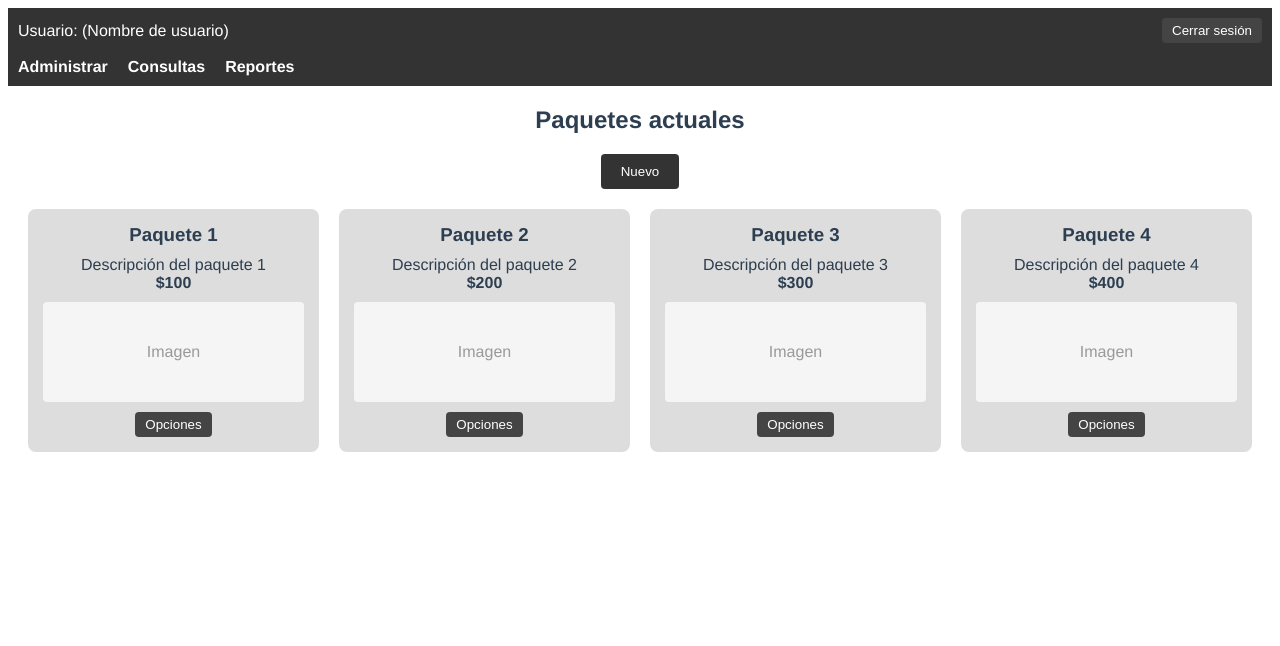
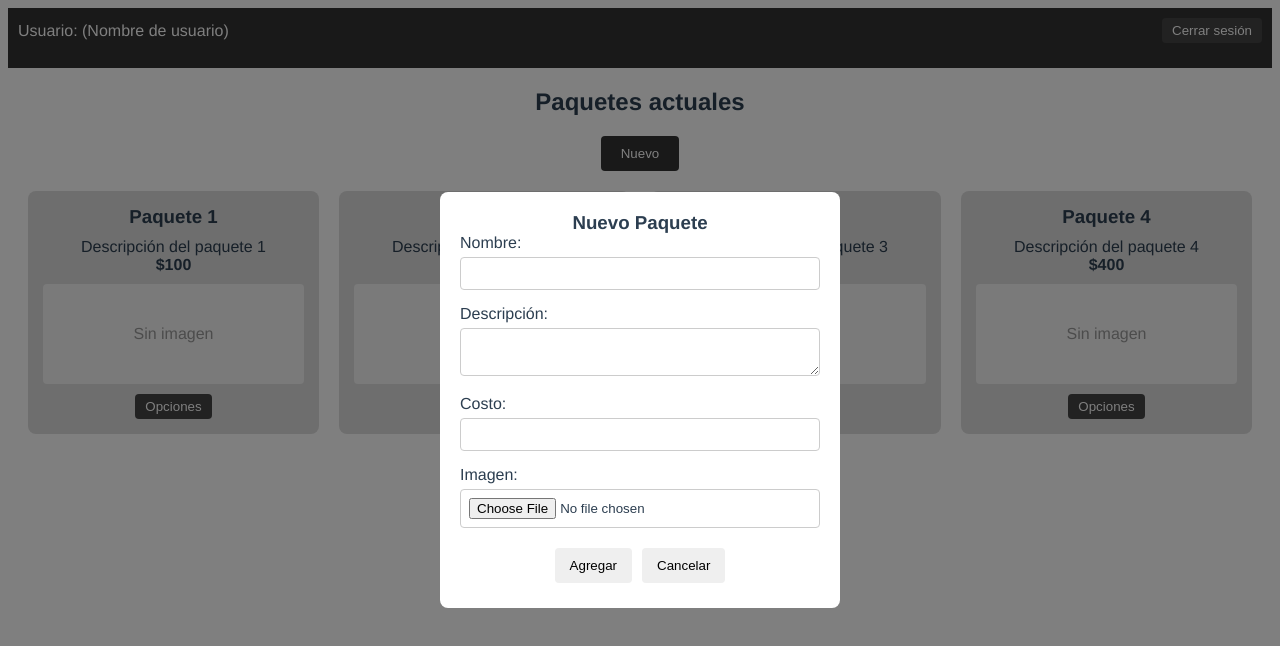
Before and after one commit to ErickLabrada/Eilyn-Garcia-Fotografia-Sistema-Gestion, a Vue app in the folder sistema_fotografia/: page /paquetes in a window 1280 px wide. Both pictures are taken after a click on the button "Nuevo". Shown: the top 646 px of the page. Built offline with nearby package versions, Linux system fonts and the light colour scheme.

Commit message:
Cascaron paquetes
Se completo el cascaron de paquetes donde se pueden agregar, editar y eliminar paquetes

```diff
--- a/sistema_fotografia/src/components/PaginaPaquetes.vue
+++ b/sistema_fotografia/src/components/PaginaPaquetes.vue
@@ -18,66 +18,194 @@
 
   <div id="paquetes">
     <h2>Paquetes actuales</h2>
-    <button class="nuevo-boton" @click="nuevoPaquete">Nuevo</button>
+    <button class="nuevo-boton" @click="abrirModalNuevo">Nuevo</button>
     <div class="paquetes-grid">
       <div class="paquete-card" v-for="paquete in paquetes" :key="paquete.nombre">
         <h3>{{ paquete.nombre }}</h3>
         <p>{{ paquete.descripcion }}</p>
         <p><strong>{{ paquete.costo }}</strong></p>
-        <div class="imagen-placeholder">Imagen</div>
-        <button class="opciones-boton">Opciones</button>
+        <div class="imagen-placeholder">
+          <img v-if="paquete.imagen" :src="paquete.imagen" alt="Imagen del paquete" />
+          <span v-else>Sin imagen</span>
+        </div>
+        <button class="opciones-boton" @click="abrirModal(paquete)">Opciones</button>
       </div>
     </div>
   </div>
+
+  <div v-if="modalNuevoVisible" class="modal-overlay">
+    <div class="modal">
+      <h3>Nuevo Paquete</h3>
+      <form @submit.prevent="agregarPaquete">
+        <div class="form-group">
+          <label for="nuevoNombre">Nombre:</label>
+          <input type="text" id="nuevoNombre" v-model="nuevoPaquete.nombre" required />
+        </div>
+        <div class="form-group">
+          <label for="nuevaDescripcion">Descripción:</label>
+          <textarea id="nuevaDescripcion" v-model="nuevoPaquete.descripcion" required></textarea>
+        </div>
+        <div class="form-group">
+          <label for="nuevoCosto">Costo:</label>
+          <input type="text" id="nuevoCosto" v-model="nuevoPaquete.costo" required />
+        </div>
+        <div class="form-group">
+          <label for="nuevaImagen">Imagen:</label>
+          <input type="file" id="nuevaImagen" @change="cargarNuevaImagen" />
+        </div>
+        <div class="modal-actions">
+          <button type="submit">Agregar</button>
+          <button type="button" @click="cerrarModalNuevo">Cancelar</button>
+        </div>
+      </form>
+    </div>
+  </div>
+
+  <div v-if="modalVisible" class="modal-overlay">
+    <div class="modal">
+      <h3>Detalles del Paquete</h3>
+      <p><strong>Nombre:</strong> {{ paqueteSeleccionado.nombre }}</p>
+      <p><strong>Descripción:</strong> {{ paqueteSeleccionado.descripcion }}</p>
+      <p><strong>Costo:</strong> {{ paqueteSeleccionado.costo }}</p>
+      <p>
+        <strong>Estado:</strong>
+        <span>{{ paqueteSeleccionado.activo ? 'Activo' : 'Inactivo' }}</span>
+        <button @click="toggleEstadoPaquete">{{ paqueteSeleccionado.activo ? 'Desactivar' : 'Activar' }}</button>
+      </p>
+      <div class="modal-actions">
+        <button @click="abrirEditarPaquete">Editar</button>
+        <button @click="eliminarPaquete">Eliminar</button>
+        <button @click="cerrarModal">Cerrar</button>
+      </div>
+    </div>
+  </div>
+
+  <div v-if="modalEditarVisible" class="modal-overlay">
+    <div class="modal">
+      <h3>Editar Paquete</h3>
+      <form @submit.prevent="guardarCambios">
+        <div class="form-group">
+          <label for="nombre">Nombre:</label>
+          <input type="text" id="nombre" v-model="paqueteSeleccionado.nombre" />
+        </div>
+        <div class="form-group">
+          <label for="descripcion">Descripción:</label>
+          <textarea id="descripcion" v-model="paqueteSeleccionado.descripcion"></textarea>
+        </div>
+        <div class="form-group">
+          <label for="costo">Costo:</label>
+          <input type="text" id="costo" v-model="paqueteSeleccionado.costo" />
+        </div>
+        <div class="form-group">
+          <label for="imagen">Imagen:</label>
+          <input type="file" id="imagen" @change="cargarImagen" />
+        </div>
+        <div class="modal-actions">
+          <button type="submit">Guardar</button>
+          <button type="button" @click="cerrarEditarModal">Cancelar</button>
+        </div>
+      </form>
+    </div>
+  </div>
 </template>
+
 
 <script>
 export default {
   data() {
     return {
-      menus: [
-        {
-          title: "Administrar",
-          items: ["Administrar citas", "Administrar empleados", "Administrar promociones", "Administrar paquetes"],
-          isOpen: false,
-        },
-        {
-          title: "Consultas",
-          items: ["Consultar cliente", "Consultar paquete con permiso de publicación"],
-          isOpen: false,
-        },
-        {
-          title: "Reportes",
-          items: ["Reporte de ventas por paquete", "Reporte de ventas por evento"],
-          isOpen: false,
-        },
+      menus: [],
+      paquetes: [
+        { nombre: "Paquete 1", descripcion: "Descripción del paquete 1", costo: "$100", activo: true, imagen: null },
+        { nombre: "Paquete 2", descripcion: "Descripción del paquete 2", costo: "$200", activo: false, imagen: null },
+        { nombre: "Paquete 3", descripcion: "Descripción del paquete 3", costo: "$300", activo: false, imagen: null },
+        { nombre: "Paquete 4", descripcion: "Descripción del paquete 4", costo: "$400", activo: false, imagen: null },
       ],
-      paquetes: [
-        { nombre: "Paquete 1", descripcion: "Descripción del paquete 1", costo: "$100" },
-        { nombre: "Paquete 2", descripcion: "Descripción del paquete 2", costo: "$200" },
-        { nombre: "Paquete 3", descripcion: "Descripción del paquete 3", costo: "$300" },
-        { nombre: "Paquete 4", descripcion: "Descripción del paquete 4", costo: "$400" },
-      ],
+      modalVisible: false,
+      modalEditarVisible: false,
+      modalNuevoVisible: false,
+      paqueteSeleccionado: null,
+      nuevoPaquete: {
+        nombre: "",
+        descripcion: "",
+        costo: "",
+        imagen: null,
+      },
     };
   },
   methods: {
-    toggleDropdown(title) {
-      this.menus = this.menus.map((menu) =>
-        menu.title === title ? { ...menu, isOpen: !menu.isOpen } : { ...menu, isOpen: false }
-      );
+    abrirModal(paquete) {
+      this.paqueteSeleccionado = { ...paquete };
+      this.modalVisible = true;
     },
-    logout() {
-      console.log("Cerrando sesión...");
+    cerrarModal() {
+      this.modalVisible = false;
+      this.paqueteSeleccionado = null;
     },
-    navigate(subItem) {
-      if (subItem === "Administrar paquetes") {
-        this.$router.push("/paquetes");
-      } else {
-        console.log(`Navegando a: ${subItem}`);
+    abrirEditarPaquete() {
+      this.modalVisible = false;
+      this.modalEditarVisible = true;
+    },
+    cerrarEditarModal() {
+      this.modalEditarVisible = false;
+      this.paqueteSeleccionado = null;
+    },
+    guardarCambios() {
+      const index = this.paquetes.findIndex((p) => p.nombre === this.paqueteSeleccionado.nombre);
+      if (index !== -1) {
+        this.paquetes[index] = { ...this.paqueteSeleccionado };
+        console.log("Paquete actualizado:", this.paqueteSeleccionado);
+      }
+      this.cerrarEditarModal();
+    },
+    cargarImagen(event) {
+      const file = event.target.files[0];
+      if (file) {
+        const reader = new FileReader();
+        reader.onload = (e) => {
+          this.paqueteSeleccionado.imagen = e.target.result;
+        };
+        reader.readAsDataURL(file);
+        console.log("Imagen cargada:", file.name);
       }
     },
-    nuevoPaquete() {
-      console.log("Crear nuevo paquete...");
+    eliminarPaquete() {
+      this.paquetes = this.paquetes.filter((p) => p.nombre !== this.paqueteSeleccionado.nombre);
+      console.log("Paquete eliminado:", this.paqueteSeleccionado.nombre);
+      this.cerrarModal();
+    },
+    toggleEstadoPaquete() {
+      if (this.paqueteSeleccionado) {
+        this.paqueteSeleccionado.activo = !this.paqueteSeleccionado.activo;
+        console.log(`Estado actualizado: ${this.paqueteSeleccionado.activo}`);
+      }
+    },
+
+    abrirModalNuevo() {
+      this.modalNuevoVisible = true;
+      this.nuevoPaquete = { nombre: "", descripcion: "", costo: "", imagen: null };
+    },
+    cerrarModalNuevo() {
+      this.modalNuevoVisible = false;
+    },
+    cargarNuevaImagen(event) {
+      const file = event.target.files[0];
+      if (file) {
+        const reader = new FileReader();
+        reader.onload = (e) => {
+          this.nuevoPaquete.imagen = e.target.result;
+        };
+        reader.readAsDataURL(file);
+      }
+    },
+    agregarPaquete() {
+      if (this.nuevoPaquete.nombre && this.nuevoPaquete.descripcion && this.nuevoPaquete.costo) {
+        this.paquetes.push({ ...this.nuevoPaquete, activo: true });
+        console.log("Paquete agregado:", this.nuevoPaquete);
+        this.cerrarModalNuevo();
+      } else {
+        alert("Por favor completa todos los campos.");
+      }
     },
   },
 };
@@ -200,4 +328,78 @@ h2 {
 .opciones-boton:hover {
   background-color: #555;
 }
+.modal-overlay {
+  position: fixed;
+  top: 0;
+  left: 0;
+  width: 100%;
+  height: 100%;
+  background-color: rgba(0, 0, 0, 0.5);
+  display: flex;
+  justify-content: center;
+  align-items: center;
+  z-index: 1000;
+}
+.modal {
+  background-color: white;
+  padding: 20px;
+  border-radius: 8px;
+  width: 400px;
+  text-align: center;
+}
+.modal-actions button {
+  margin: 5px;
+  padding: 10px 15px;
+  border: none;
+  border-radius: 4px;
+  cursor: pointer;
+}
+.modal-actions button:hover {
+  background-color: #ddd;
+}
+.modal-overlay {
+  position: fixed;
+  top: 0;
+  left: 0;
+  width: 100%;
+  height: 100%;
+  background-color: rgba(0, 0, 0, 0.5);
+  display: flex;
+  justify-content: center;
+  align-items: center;
+  z-index: 1000;
+}
+.modal {
+  background-color: white;
+  padding: 20px;
+  border-radius: 8px;
+  width: 400px;
+  text-align: center;
+}
+.modal-actions button {
+  margin: 5px;
+  padding: 10px 15px;
+  border: none;
+  border-radius: 4px;
+  cursor: pointer;
+}
+.modal-actions button:hover {
+  background-color: #ddd;
+}
+.form-group {
+  margin-bottom: 15px;
+  text-align: left;
+}
+.form-group label {
+  display: block;
+  margin-bottom: 5px;
+}
+.form-group input,
+.form-group textarea {
+  width: 100%;
+  padding: 8px;
+  border: 1px solid #ccc;
+  border-radius: 4px;
+}
+
 </style>
```
